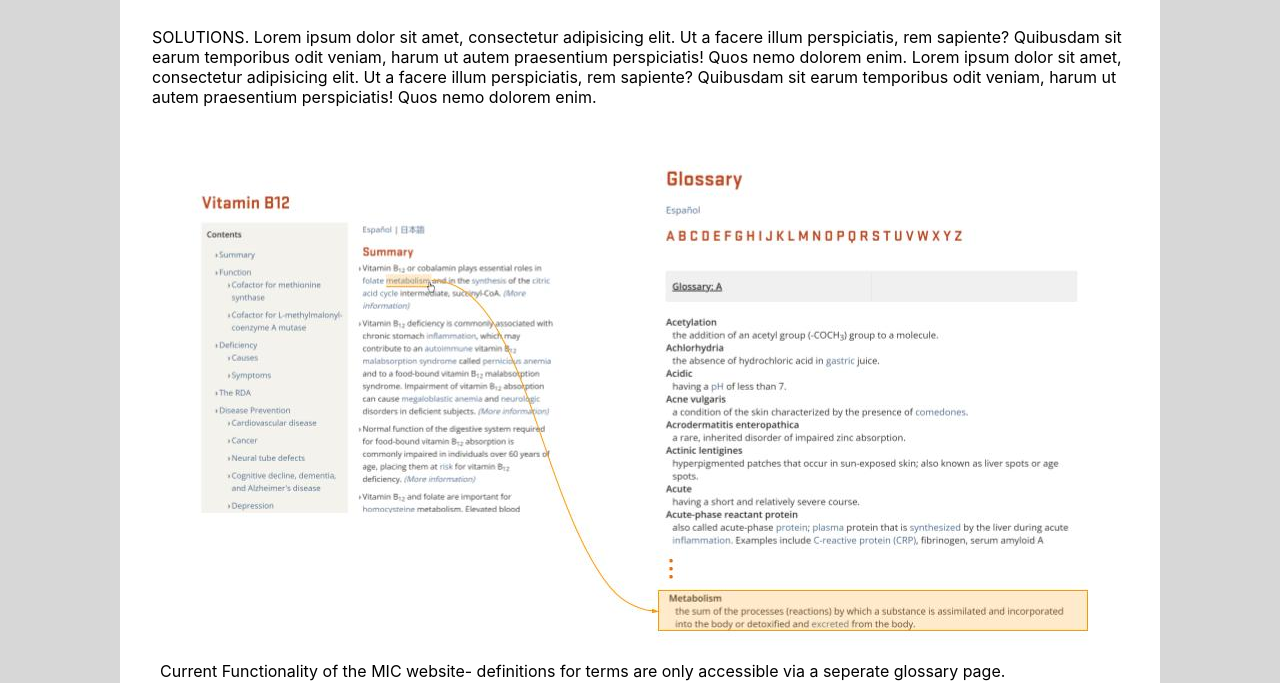
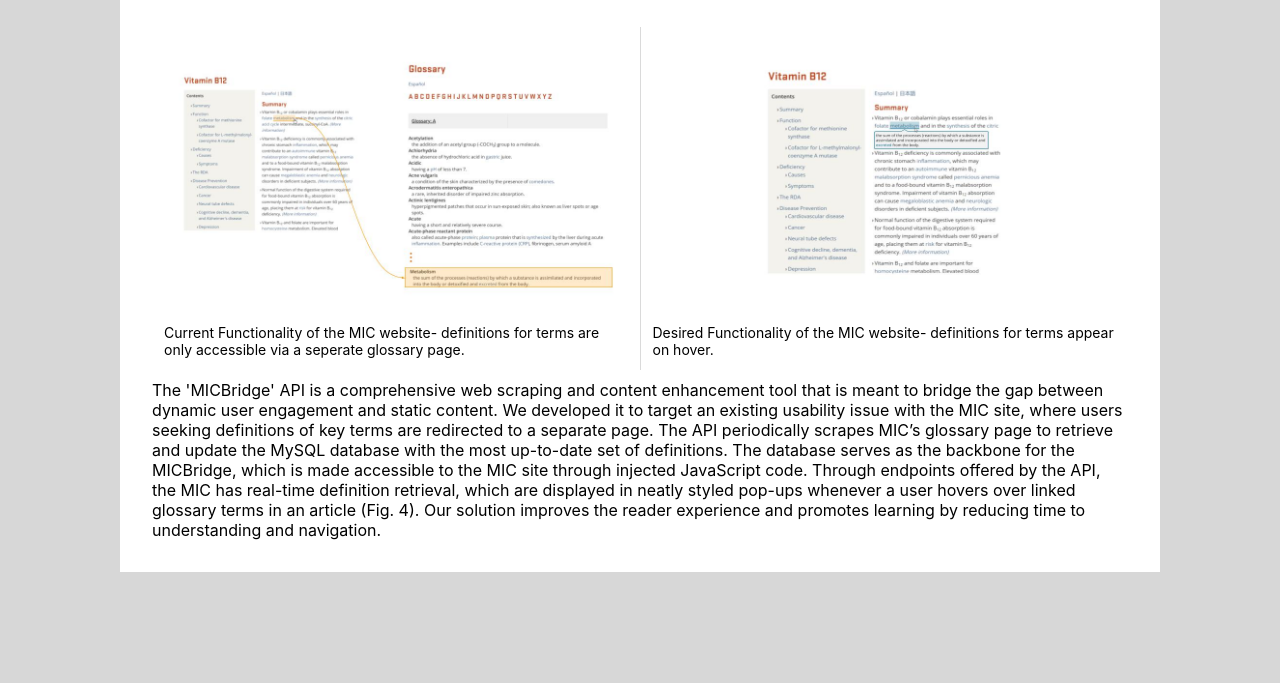
Before and after one commit to hawkicad/The_MIC_Capstone, a plain HTML site: page landingPage/solutions.html in a window 1280 px wide. Shown: the part 122-805 px from the top of the page. Drawn offline with Linux system fonts and the light colour scheme.

Commit message:
API section content, table with images

```diff
--- a/landingPage/index.css
+++ b/landingPage/index.css
@@ -51,17 +51,49 @@
     }
 }
 
-.image{
-    width: 100%;
-    padding: 10px;
-}
 
 
+.main-container {
+    width: 100%;
+    height: 100%;
+    display: flex;
+    margin: 10;
+    justify-content: center;
+    align-items: center;
+}
+.table-container {
+    display: flex;
+    flex-wrap: wrap;
+    background-color: white;
+    width: 100%;
+    margin: 0 auto;
+  }
+  .table-row {
+    display: flex;
+    flex-wrap: nowrap;
+    width: 100%;
+
+
+  }
+  .row-item {
+    width: 100%;
+    display: flex;
+    flex-shrink: 1;
+    font-size: 14px;
+    padding: 12px;
+    justify-content: center;
+    align-items: center;
+    margin: 10;
+
+  }
 /*! Consider going back to default paragraph margins */
 p {
     margin: 0;
 }
-
+img{
+    max-width: 100%;
+    max-height: 100%
+    }
 
 /*****************************************************************************************
  * Navigation bar
--- a/landingPage/solutions.html
+++ b/landingPage/solutions.html
@@ -20,19 +20,39 @@
     </nav>
 
     <main>
-        <p>
-            SOLUTIONS.
-            Lorem ipsum dolor sit amet, consectetur adipisicing elit. Ut a facere illum perspiciatis, rem sapiente? Quibusdam sit earum temporibus odit veniam, harum ut autem praesentium perspiciatis! Quos nemo dolorem enim.
-            Lorem ipsum dolor sit amet, consectetur adipisicing elit. Ut a facere illum perspiciatis, rem sapiente? Quibusdam sit earum temporibus odit veniam, harum ut autem praesentium perspiciatis! Quos nemo dolorem enim.
-        </p>
-        <div>
-            <img src="images/CurrentFunctionality.jpg" alt="Current Functionality of the MIC Website">
-            <p id="caption">Current Functionality of the MIC website- definitions for terms are only accessible via a seperate glossary page.</p>
+        <div class ="main-container">
+            <div class="table-container">
+                <div class="table-row">
+                    <div class="row-item">
+                        <img src="images/CurrentFunctionality.jpg" alt="Current Functionality of the MIC Website">
+                    </div>
+                    <div class="row-item"
+                    style="border-left:1px solid #dadada;">
+                        <img src="images/DesiredFunctionality.jpg" alt="Desired Functionality of the MIC Website">
+                    </div>
+
+                </div>
+                <div class="table-row">
+                    <div class="row-item">
+                        <p id="caption">Current Functionality of the MIC website- definitions for terms are only accessible via a seperate glossary page.</p>
+                    </div>
+                    <div class="row-item"
+                    style="border-left:1px solid #dadada;">
+                        <p id="caption">Desired Functionality of the MIC website- definitions for terms appear on hover.</p>
+                    </div>
+
+                </div>
+            </div>
         </div>
-        <div>
-            <img src="images/DesiredFunctionality.jpg" alt="Desired Functionality of the MIC Website">
-            <p id="caption">Desired Functionality of the MIC website- definitions for terms appear on hover.</p>
-        </div>
+            <p>
+                The 'MICBridge' API is a comprehensive web scraping and content enhancement tool that is meant to bridge the gap between dynamic user engagement and static content.
+                We developed it to target an existing usability issue with the MIC site, where users seeking definitions of key terms are redirected to a separate page.
+                The API periodically scrapes MIC’s glossary page to retrieve and update the MySQL database with the most up-to-date set of definitions.
+                The database serves as the backbone for the MICBridge, which is made accessible to the MIC site through injected JavaScript code.
+                Through endpoints offered by the API, the MIC has real-time definition retrieval, which are displayed in neatly styled pop-ups whenever a user hovers over linked glossary terms in an article (Fig. 4).
+                Our solution improves the reader experience and promotes learning by reducing time to understanding and navigation.
+            </p>
+
 
     </main>
 </body>
```
